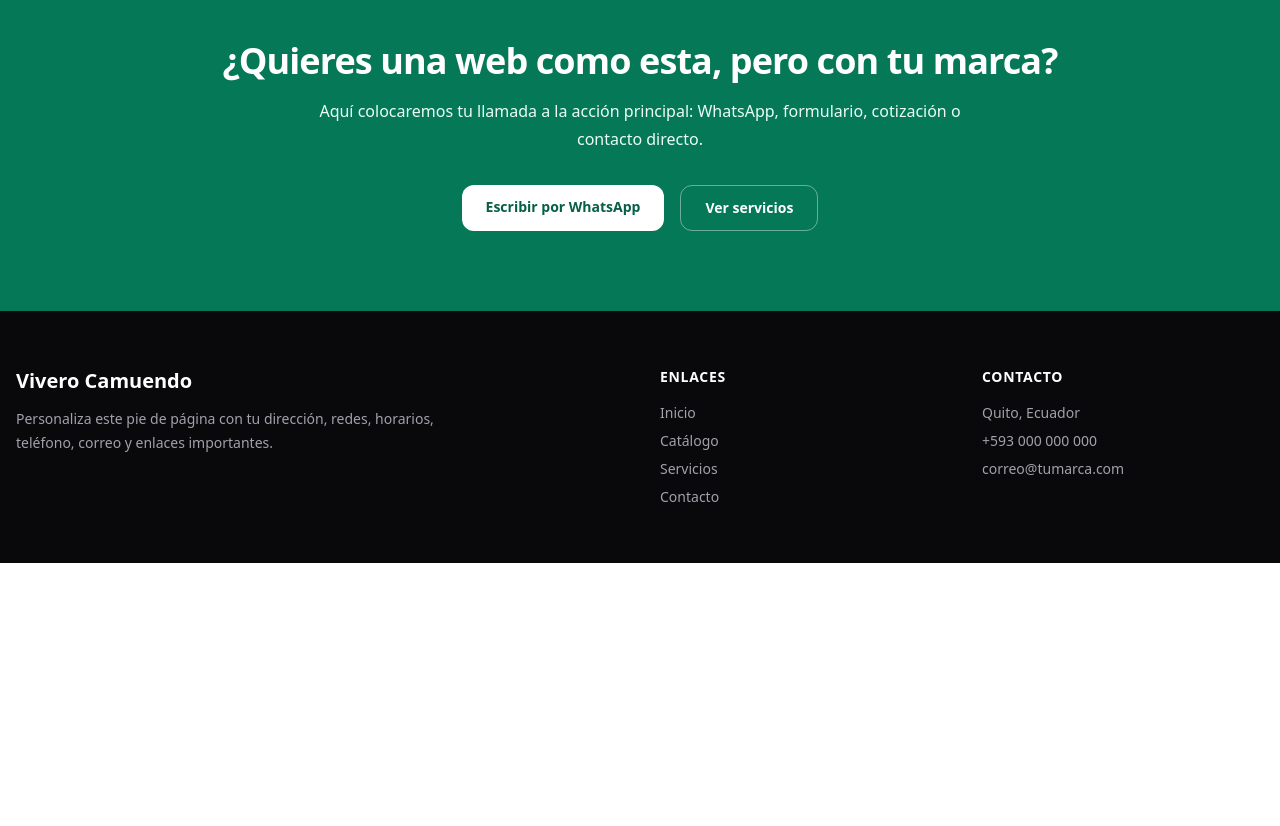
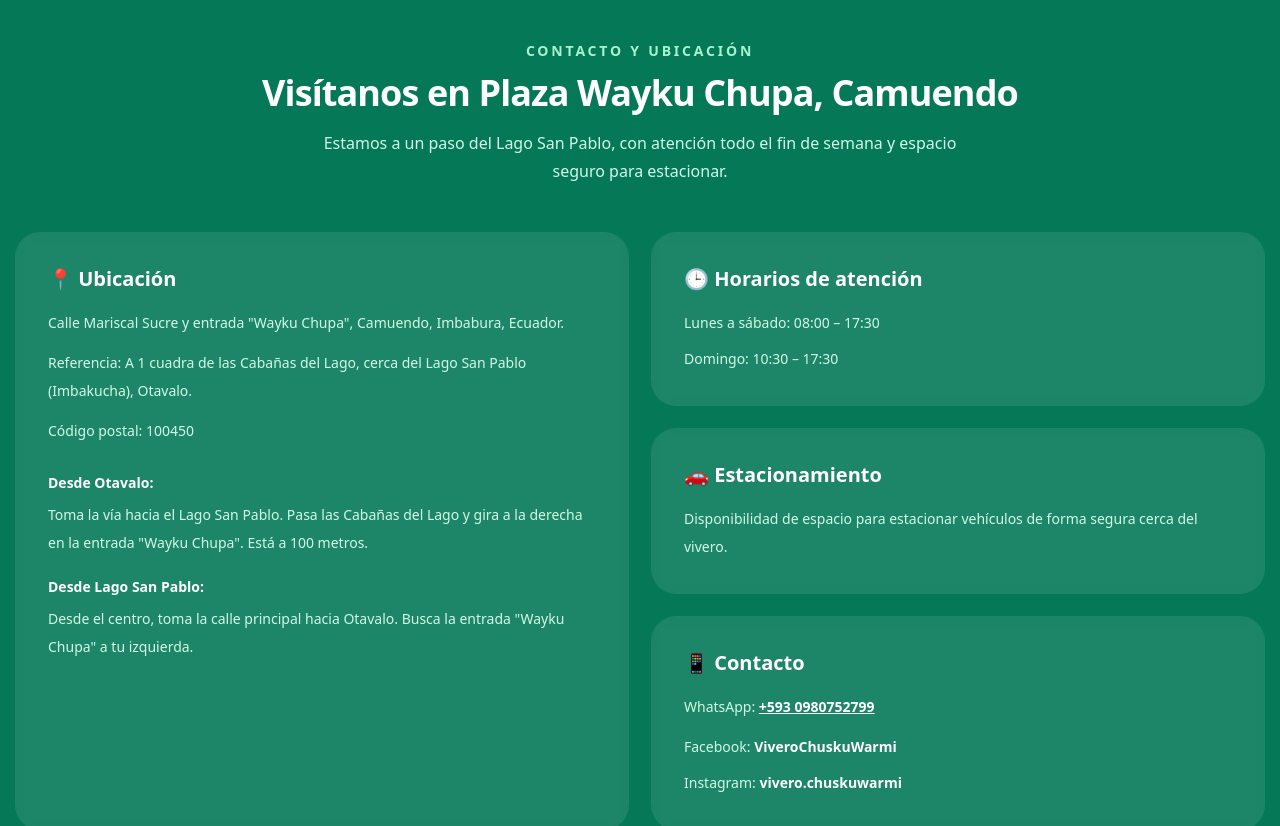
Before and after one commit to AwakWebStudio/Vivero-Camuendo, a React (Vite) app: page / in a window 1280 px wide. Shown: the part 3320-4146 px from the top of the page. Before the commit the page ends 3883 px from the top, so only its background shows below. Built offline with nearby package versions, Linux system fonts and the light colour scheme.

Commit message:
Update contact and location section with new details

```diff
--- a/src/App.jsx
+++ b/src/App.jsx
@@ -175,26 +175,63 @@ export default function App() {
         </section>
 
         <section id="contacto" className="bg-emerald-700 py-20 text-white">
-          <div className="mx-auto max-w-5xl px-4 text-center">
-            <h2 className="text-3xl font-bold tracking-tight sm:text-4xl">
-              ¿Quieres una web como esta, pero con tu marca?
-            </h2>
-            <p className="mx-auto mt-4 max-w-2xl text-base leading-7 text-emerald-50">
-              Aquí colocaremos tu llamada a la acción principal: WhatsApp, formulario, cotización o contacto directo.
-            </p>
-            <div className="mt-8 flex flex-wrap justify-center gap-4">
-              <a
-                href="#"
-                className="rounded-xl bg-white px-6 py-3 text-sm font-semibold text-emerald-800 transition hover:bg-emerald-50"
-              >
-                Escribir por WhatsApp
-              </a>
-              <a
-                href="#"
-                className="rounded-xl border border-white/40 px-6 py-3 text-sm font-semibold text-white transition hover:bg-white/10"
-              >
-                Ver servicios
-              </a>
+          <div className="mx-auto max-w-7xl px-4">
+            <div className="text-center">
+              <p className="text-sm font-semibold uppercase tracking-[0.2em] text-emerald-200">
+                Contacto y ubicación
+              </p>
+              <h2 className="mt-3 text-3xl font-bold tracking-tight sm:text-4xl">
+                Visítanos en Plaza Wayku Chupa, Camuendo
+              </h2>
+              <p className="mx-auto mt-4 max-w-2xl text-base leading-7 text-emerald-100">
+                Estamos a un paso del Lago San Pablo, con atención todo el fin de semana y espacio seguro para estacionar.
+              </p>
+            </div>
+
+            <div className="mt-12 grid gap-6 lg:grid-cols-2">
+              <div className="rounded-3xl bg-white/10 p-8 ring-1 ring-white/10 backdrop-blur">
+                <h3 className="text-xl font-semibold text-white">📍 Ubicación</h3>
+                <p className="mt-4 text-sm leading-7 text-emerald-100">
+                  Calle Mariscal Sucre y entrada "Wayku Chupa", Camuendo, Imbabura, Ecuador.
+                </p>
+                <p className="mt-3 text-sm leading-7 text-emerald-100">
+                  Referencia: A 1 cuadra de las Cabañas del Lago, cerca del Lago San Pablo (Imbakucha), Otavalo.
+                </p>
+                <p className="mt-3 text-sm leading-7 text-emerald-100">Código postal: 100450</p>
+
+                <div className="mt-6 space-y-4 text-sm leading-7 text-emerald-100">
+                  <div>
+                    <strong className="font-semibold text-white">Desde Otavalo:</strong>
+                    <p className="mt-1">Toma la vía hacia el Lago San Pablo. Pasa las Cabañas del Lago y gira a la derecha en la entrada "Wayku Chupa". Está a 100 metros.</p>
+                  </div>
+                  <div>
+                    <strong className="font-semibold text-white">Desde Lago San Pablo:</strong>
+                    <p className="mt-1">Desde el centro, toma la calle principal hacia Otavalo. Busca la entrada "Wayku Chupa" a tu izquierda.</p>
+                  </div>
+                </div>
+              </div>
+
+              <div className="grid gap-6">
+                <div className="rounded-3xl bg-white/10 p-8 ring-1 ring-white/10 backdrop-blur">
+                  <h3 className="text-xl font-semibold text-white">🕒 Horarios de atención</h3>
+                  <p className="mt-4 text-sm leading-7 text-emerald-100">Lunes a sábado: 08:00 – 17:30</p>
+                  <p className="mt-2 text-sm leading-7 text-emerald-100">Domingo: 10:30 – 17:30</p>
+                </div>
+
+                <div className="rounded-3xl bg-white/10 p-8 ring-1 ring-white/10 backdrop-blur">
+                  <h3 className="text-xl font-semibold text-white">🚗 Estacionamiento</h3>
+                  <p className="mt-4 text-sm leading-7 text-emerald-100">
+                    Disponibilidad de espacio para estacionar vehículos de forma segura cerca del vivero.
+                  </p>
+                </div>
+
+                <div className="rounded-3xl bg-white/10 p-8 ring-1 ring-white/10 backdrop-blur">
+                  <h3 className="text-xl font-semibold text-white">📱 Contacto</h3>
+                  <p className="mt-4 text-sm leading-7 text-emerald-100">WhatsApp: <a href="https://wa.me/5930980752799" className="font-semibold text-white underline">+593 0980752799</a></p>
+                  <p className="mt-3 text-sm leading-7 text-emerald-100">Facebook: <span className="font-semibold text-white">ViveroChuskuWarmi</span></p>
+                  <p className="mt-2 text-sm leading-7 text-emerald-100">Instagram: <span className="font-semibold text-white">vivero.chuskuwarmi</span></p>
+                </div>
+              </div>
             </div>
           </div>
         </section>
```
